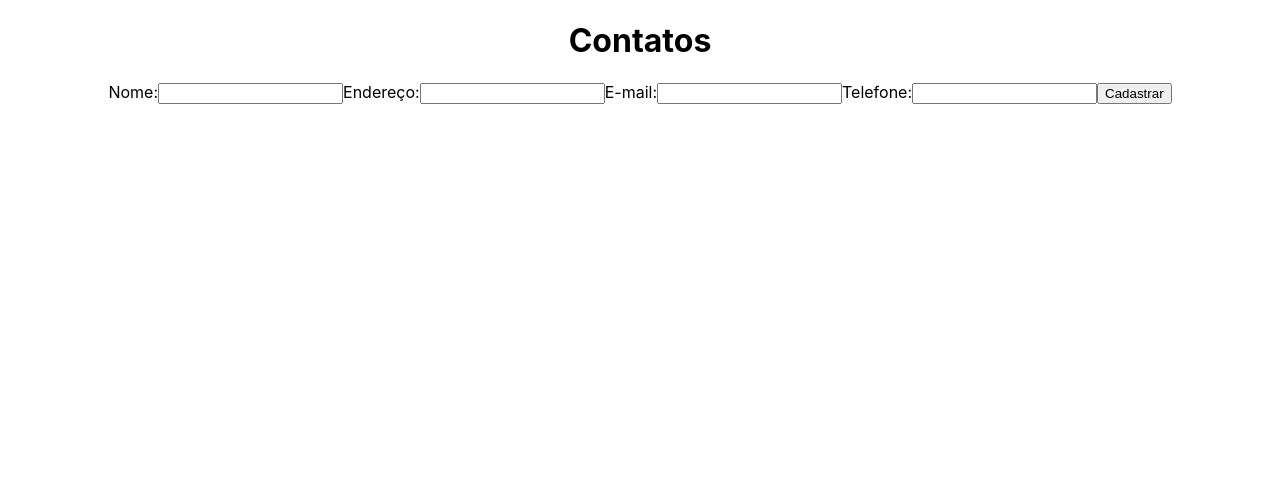
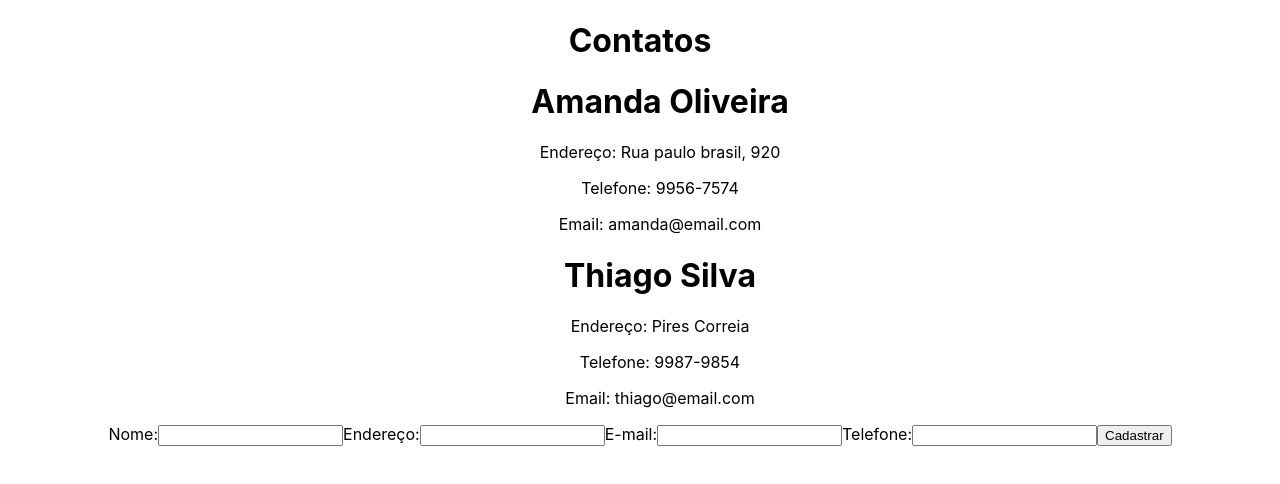
Before and after one commit to FernandoYoneda/Agenda-celular-React-typescript-, a React (Create React App) app in the folder my-app/: page / in a window 1280 px wide. Shown: the top 484 px of the page. Built offline with nearby package versions, Linux system fonts and the light colour scheme; data requests are answered from the project's data file.

Commit message:
criando custom hook

```diff
--- a/my-app/src/App.tsx
+++ b/my-app/src/App.tsx
@@ -74,7 +74,7 @@ function App() {
     <div className="App">
       <h1>Contatos</h1>
       <ul>
-        {usuarios.map((usuario) => (
+        {items && items.map((usuario:any) => (
           <div key={usuario.id}>
             <h1>{usuario.nome}</h1>
             <p>Endereço: {usuario.endereço}</p>
```
